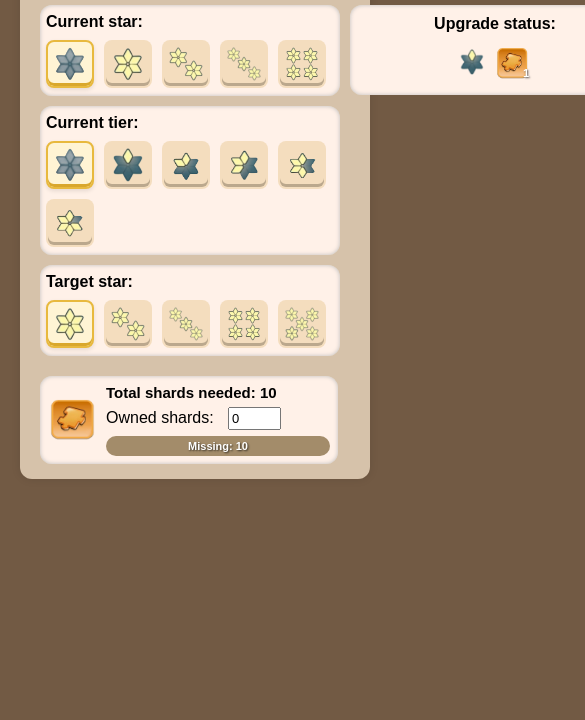
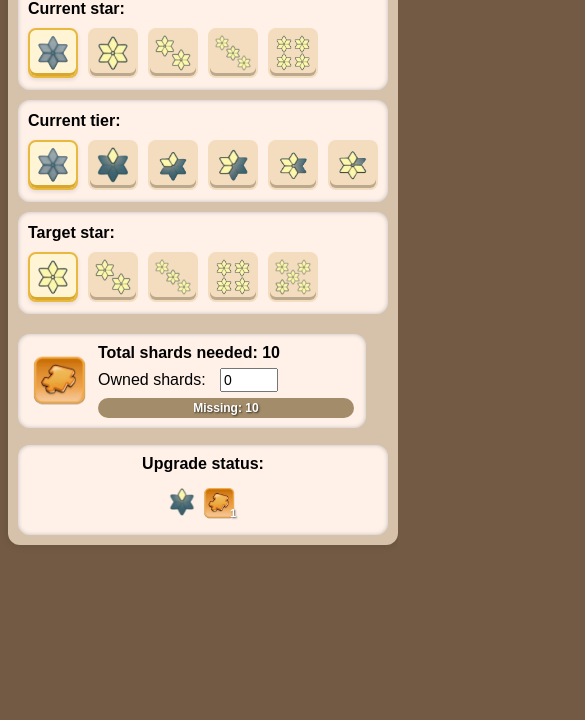
Before and after one commit to Borys21/Kingshot_Tools, a plain HTML site: page calculators/hero-star-shard-calculator/index.html in a window 390 px wide. Shown: the part 124-844 px from the top of the page, 585 px wide, since content can reach past the window. Drawn offline with Linux system fonts and the light colour scheme.

Commit message:
Update shard-style.css
Revert

```diff
--- a/calculators/hero-star-shard-calculator/shard-style.css
+++ b/calculators/hero-star-shard-calculator/shard-style.css
@@ -140,10 +140,9 @@ h1 {
   border-radius: 12px;
   padding: 10px 15px;
   box-shadow: inset 0 0 4px #bbb;
+  min-width: 50px;
   text-align: center;
-  min-width: 260px;
-  width: 260px;
-  flex-shrink: 0;
+  margin-top: 5px;
 }
 .upgrade-container h3 {
   margin-top: 0;
@@ -175,7 +174,6 @@ h1 {
 }
 .upgrade-table-entry .shard-wrapper img {
   width: 100%;
-  height: auto;
 }
 .upgrade-table-entry .shard-count {
   position: absolute;
@@ -197,52 +195,70 @@ h1 {
 /* === Responsive Layout Adjustments === */
 .main-wrapper {
   display: flex;
-  flex-direction: row;
-  gap: 16px;
+  gap: 30px;
   align-items: flex-start;
+  flex-wrap: wrap;
   justify-content: flex-start;
-  align-items: flex-start;
-  max-width: 860px;
-  width: 100%;
+  max-width: 820px;
   margin: 0 auto;
 }
 
 /* === Mobile Layout Fixes (Pionowe dopasowanie) === */
 @media screen and (max-width: 768px) {
-  .custom-select img {
-    width: 34px;
-    height: 34px;
+  body {
+    margin: 0;
+    padding: 0;
+    overflow-x: hidden;
   }
 
-  .section-box {
-    padding: 8px 6px;
-    gap: 4px;
+  .wrapper {
+    margin: 8px;
+    padding: 10px;
+    max-width: 100%;
+    width: 100%;
+    box-sizing: border-box;
   }
 
+  .main-wrapper {
+    flex-direction: column;
+    gap: 12px;
+    width: 100%;
+    box-sizing: border-box;
+  }
+
+  .section-box,
+  .upgrade-container,
   .shard-container {
-    padding: 8px;
+    width: 100%;
+    box-sizing: border-box;
+  }
+
+  .custom-select img {
+    width: 36px;
+    height: 36px;
   }
 
   .shard-icon {
-    width: 48px;
-    height: 48px;
+    width: 58px;
+    height: 58px;
   }
 
   .shard-info h2 {
-    font-size: 15px;
+    font-size: 16px;
   }
 
   .shard-info input {
-    width: 45px;
-    font-size: 13px;
+    width: 50px;
+    font-size: 14px;
   }
 
   .progress-bar-text {
-    font-size: 11px;
+    font-size: 12px;
   }
 
   .upgrade-table-entry img.star {
-    width: 26px;
+    width: 28px;
+    margin-right: 6px;
   }
 
   .upgrade-table-entry .shard-wrapper {
@@ -250,8 +266,3 @@ h1 {
     height: 34px;
   }
 }
-
-  .main-wrapper {
-    gap: 10px;
-  }
-}
```
